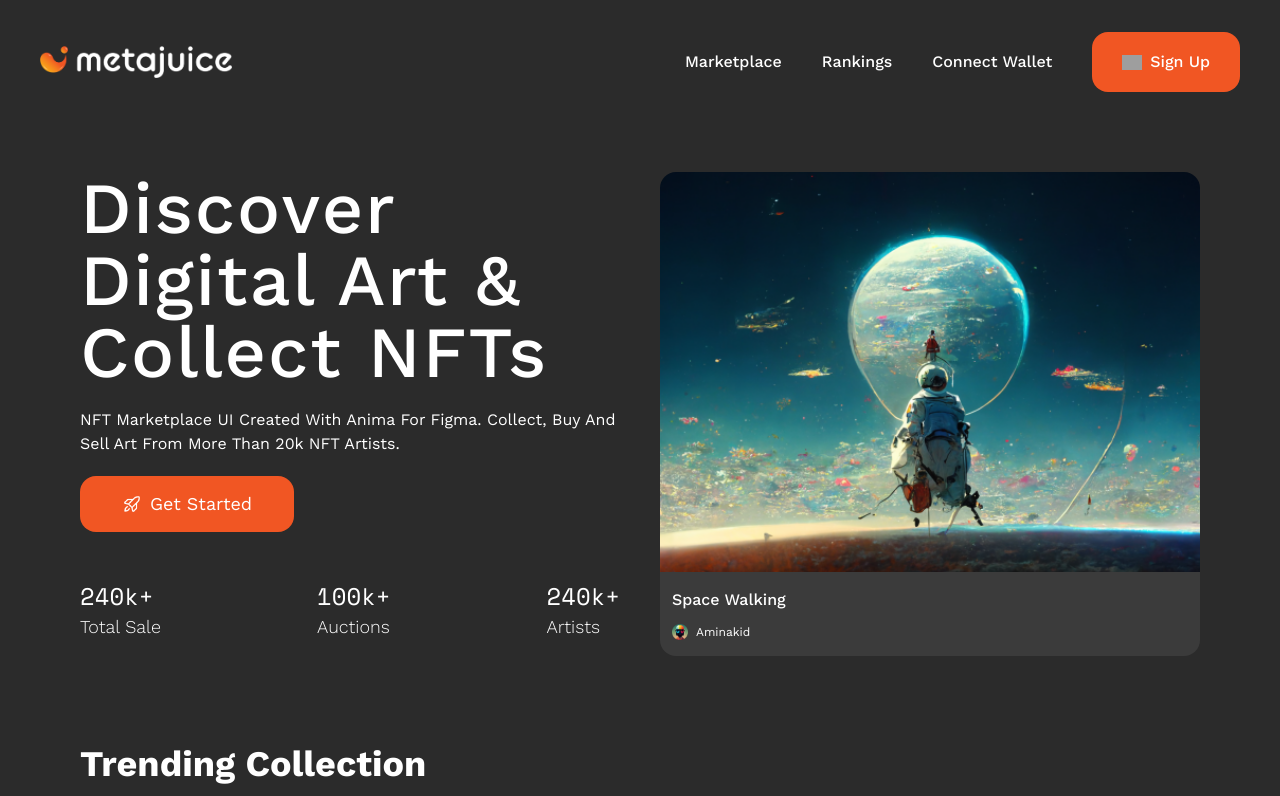
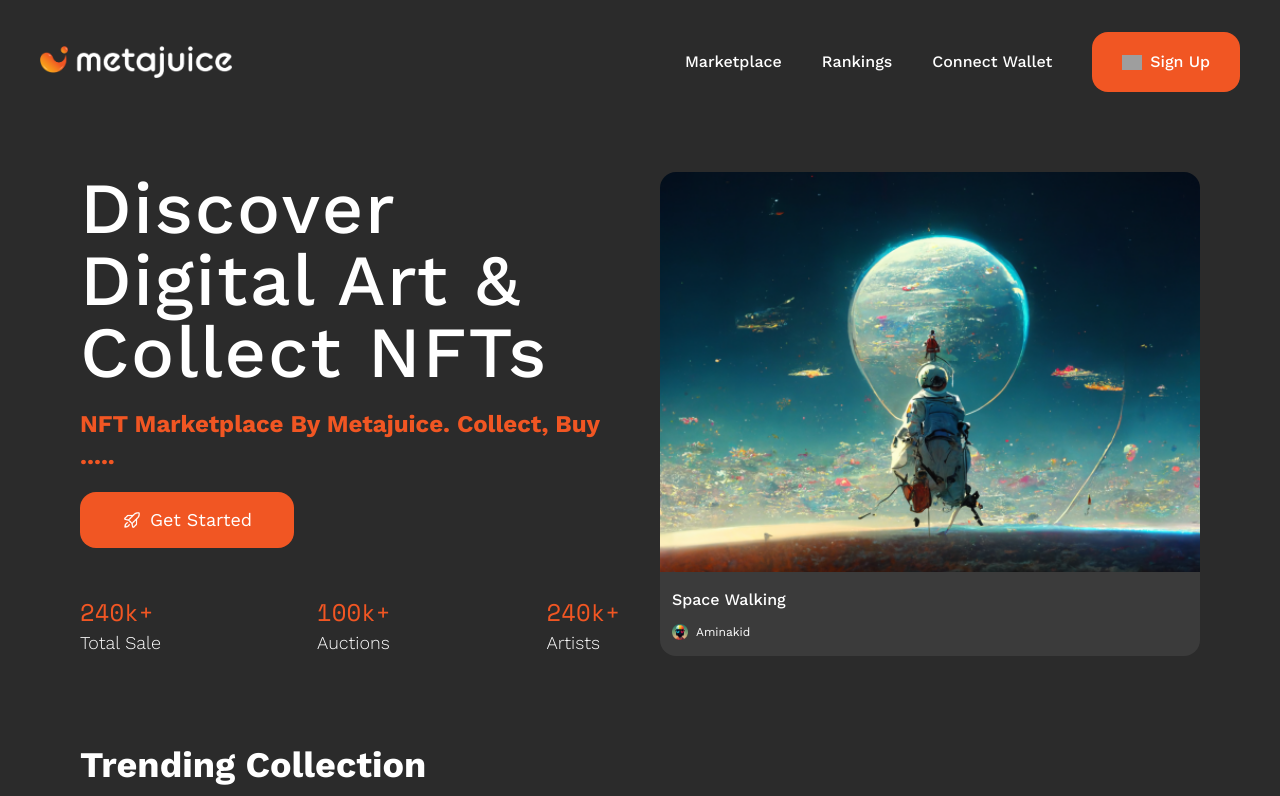
Before and after one commit to redsoftware-hq/NFTMarketPlace, a React (Vite) app: page / in a window 1280 px wide. Shown: the top 796 px of the page. Built offline with nearby package versions, Linux system fonts and the light colour scheme; grey boxes are pictures that could not be loaded.

Commit message:
Fix: Changed Header and Footer texts and color

```diff
--- a/src/component/Footer/Footer.jsx
+++ b/src/component/Footer/Footer.jsx
@@ -13,13 +13,13 @@ const Footer = () => {
 						<div className="main-container flex flex-col lg:flex-row lg:justify-between gap-6">
 							<div className="conatiner-1 text-white">
 								<div className="img-title flex items-center gap-2 cursor-pointer">
-									<div className="w-auto h-[2rem]">
+									<div className="w-[213px] h-[2rem]">
 										<img className="w-full h-full" src={logo} alt="" />
 									</div>
 								</div>
 								<div className="social-div text-[#cccc] mt-5 space-y-3">
-									<p className="text-sm">
-										NFT marketplace UI created with Anima for Figma.
+									<p className="text-2xl font-bold text-[#F15623]">
+										NFT Marketplace.
 									</p>
 									<div className="space-y-2">
 										<p>Join our community</p>
--- a/src/component/Hero/Hero.jsx
+++ b/src/component/Hero/Hero.jsx
@@ -11,9 +11,8 @@ const Hero = () => {
 						<h1 className="text-white font-medium lg:text-7xl md:text-5xl text-2xl capitalize leading-8 md:leading-15 tracking-wide font-work-sans">
 							Discover digital art & Collect NFTs
 						</h1>
-						<p className="text-white capitalize text-md font-work-sans">
-							NFT marketplace UI created with Anima for Figma. Collect, buy and
-							sell art from more than 20k NFT artists.
+						<p className="capitalize text-2xl font-work-sans font-bold text-[#F15623]">
+							NFT Marketplace by Metajuice. Collect, Buy .....
 						</p>
 						<div>
 							<button className="py-3 px-10 bg-[#F15623] rounded-2xl flex items-center capitalize text-white text-xs md:text-lg gap-2 border-2 border-[transparent] hover:border-[#F15623] hover:bg-transparent duration-300">
@@ -22,16 +21,22 @@ const Hero = () => {
 						</div>
 						<div className="flex justify-between text-white font-light capitalize font-work-sans text-lg pt-7">
 							<p className="">
-								<span className="text-2xl font-space-mono">240k+</span> <br />{" "}
-								Total Sale
+								<span className="text-2xl font-space-mono text-[#F15623]">
+									240k+
+								</span>{" "}
+								<br /> Total Sale
 							</p>
 							<p className="">
-								<span className="text-2xl font-space-mono">100k+</span> <br />{" "}
-								Auctions
+								<span className="text-2xl font-space-mono text-[#F15623]">
+									100k+
+								</span>{" "}
+								<br /> Auctions
 							</p>
 							<p className="">
-								<span className="text-2xl font-space-mono">240k+</span> <br />{" "}
-								Artists
+								<span className="text-2xl font-space-mono text-[#F15623]">
+									240k+
+								</span>{" "}
+								<br /> Artists
 							</p>
 						</div>
 					</div>
```
